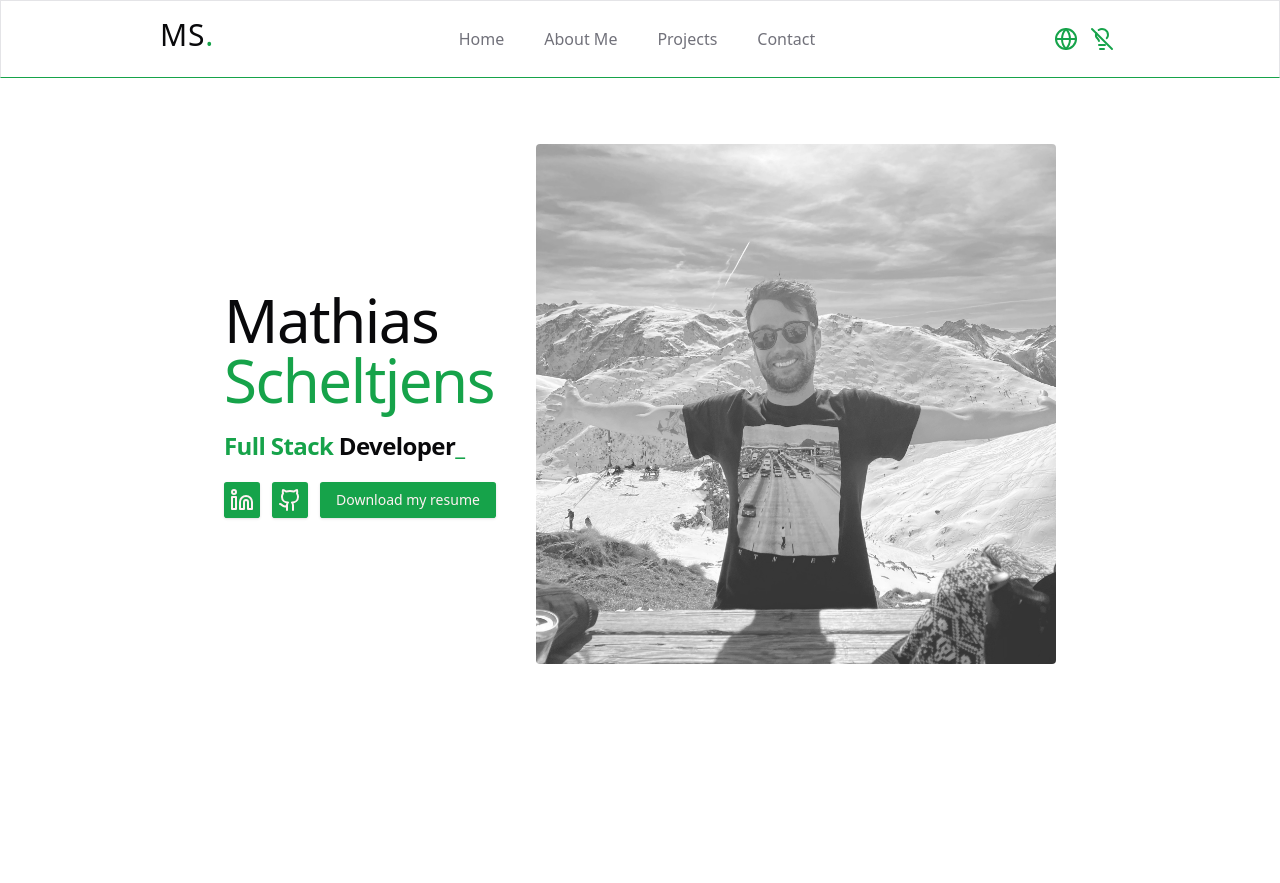
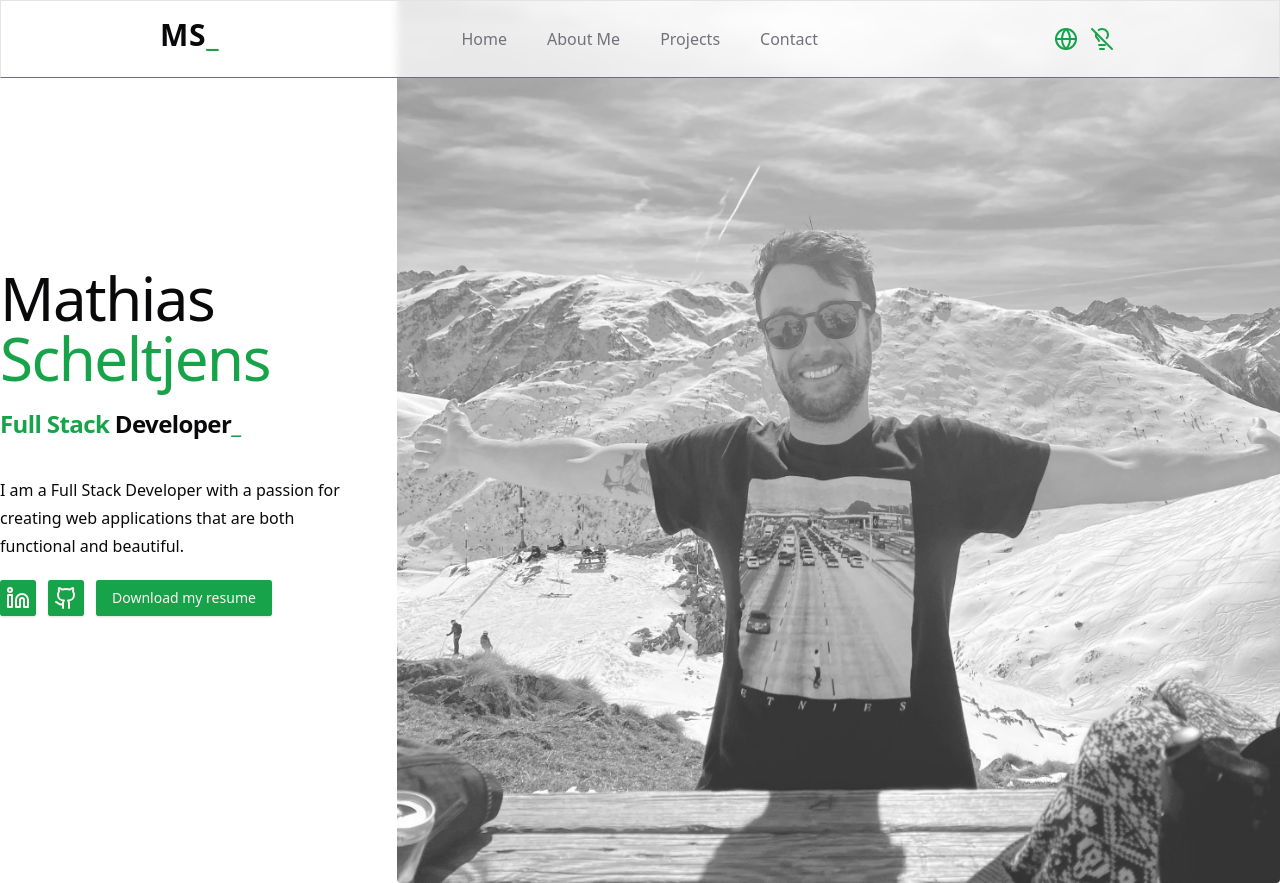
Before and after one commit to MScheltjens/portfolio, a Next.js app: page /en in a window 1280 px wide. Before the commit the page ends 808 px from the top, so only its background shows below. Built offline with nearby package versions, Linux system fonts and the light colour scheme.

Commit message:
intro to hero

```diff
--- a/app/[lang]/page.tsx
+++ b/app/[lang]/page.tsx
@@ -1,4 +1,4 @@
-import { Intro } from '@/components/Intro';
+import { Hero } from '@/components/hero';
 import { Locale } from '@/i18/config';
 import { getDictionary } from '@/i18/get-dictionary';
 
@@ -12,8 +12,8 @@ export default async function Home({ params: { lang } }: Props) {
   const dictionary = await getDictionary(lang);
 
   return (
-    <main className="container max-w-4xl py-24 md:py-36">
-      <Intro {...dictionary['intro']} />
-    </main>
+    // <main className="container max-w-4xl py-24 md:py-36">
+    <Hero {...dictionary['homePage']} />
+    // </main>
   );
 }
--- a/components/header.tsx
+++ b/components/header.tsx
@@ -13,8 +13,8 @@ export type NavProps = {
 export const Header = ({ translations, locale }: NavProps) => (
   <header className="fixed inset-x-0 top-0 z-50 border border-b-primary bg-background/75 py-2 backdrop-blur-sm lg:py-4">
     <div className="container flex max-w-5xl items-center justify-between">
-      <h2 className="hidden scroll-m-20 pb-2 pr-3 text-3xl tracking-wide first:mt-0 md:block">
-        MS<span className="text-primary">.</span>
+      <h2 className="hidden scroll-m-20 pb-2 pr-3 text-3xl font-semibold tracking-wide first:mt-0 md:block">
+        MS<span className="text-primary">_</span>
       </h2>
 
       <HamburgerMenu locale={locale} translations={translations} />
--- a/components/Intro.tsx
+++ b/components/hero.tsx
@@ -5,9 +5,14 @@ import { Github, Linkedin } from 'lucide-react';
 import { Button } from './ui/button';
 import { Dictionary } from '@/i18/get-dictionary';
 
-export const Intro = ({ title1, title2, download }: Dictionary['intro']) => (
+export const Hero = ({
+  title1,
+  title2,
+  download,
+  description
+}: Dictionary['homePage']) => (
   <section className="mx-auto flex flex-col justify-around gap-x-10 gap-y-4 md:flex-row md:items-center">
-    <div className="flex flex-col gap-y-3">
+    <div className="flex flex-col justify-between gap-y-3">
       <h1 className="scroll-m-20 text-4xl tracking-tight lg:text-6xl">
         Mathias <span className="text-primary">Scheltjens</span>
       </h1>
@@ -15,6 +20,7 @@ export const Intro = ({ title1, title2, download }: Dictionary['intro']) => (
         <span className="text-primary">{title1}</span> <span>{title2}</span>
         <span className="text-primary">_</span>
       </h3>
+      <p className="leading-7 [&:not(:first-child)]:mt-6">{description}</p>
       <div className="mt-2 flex gap-3">
         <IconLink href="https://github.com/MScheltjens">
           <Linkedin />
--- /dev/null
+++ b/components/ui/tabs.tsx
@@ -0,0 +1,55 @@
+'use client';
+
+import * as React from 'react';
+import * as TabsPrimitive from '@radix-ui/react-tabs';
+
+import { cn } from '@/lib/utils';
+
+const Tabs = TabsPrimitive.Root;
+
+const TabsList = React.forwardRef<
+  React.ElementRef<typeof TabsPrimitive.List>,
+  React.ComponentPropsWithoutRef<typeof TabsPrimitive.List>
+>(({ className, ...props }, ref) => (
+  <TabsPrimitive.List
+    ref={ref}
+    className={cn(
+      'inline-flex h-9 items-center justify-center rounded-lg bg-muted p-1 text-muted-foreground',
+      className
+    )}
+    {...props}
+  />
+));
+TabsList.displayName = TabsPrimitive.List.displayName;
+
+const TabsTrigger = React.forwardRef<
+  React.ElementRef<typeof TabsPrimitive.Trigger>,
+  React.ComponentPropsWithoutRef<typeof TabsPrimitive.Trigger>
+>(({ className, ...props }, ref) => (
+  <TabsPrimitive.Trigger
+    ref={ref}
+    className={cn(
+      'inline-flex items-center justify-center whitespace-nowrap rounded-md px-3 py-1 text-sm font-medium ring-offset-background transition-all focus-visible:outline-none focus-visible:ring-2 focus-visible:ring-ring focus-visible:ring-offset-2 disabled:pointer-events-none disabled:opacity-50 data-[state=active]:bg-background data-[state=active]:text-foreground data-[state=active]:shadow',
+      className
+    )}
+    {...props}
+  />
+));
+TabsTrigger.displayName = TabsPrimitive.Trigger.displayName;
+
+const TabsContent = React.forwardRef<
+  React.ElementRef<typeof TabsPrimitive.Content>,
+  React.ComponentPropsWithoutRef<typeof TabsPrimitive.Content>
+>(({ className, ...props }, ref) => (
+  <TabsPrimitive.Content
+    ref={ref}
+    className={cn(
+      'mt-2 ring-offset-background focus-visible:outline-none focus-visible:ring-2 focus-visible:ring-ring focus-visible:ring-offset-2',
+      className
+    )}
+    {...props}
+  />
+));
+TabsContent.displayName = TabsPrimitive.Content.displayName;
+
+export { Tabs, TabsList, TabsTrigger, TabsContent };
--- a/i18/dictionaries/de.json
+++ b/i18/dictionaries/de.json
@@ -1,15 +1,11 @@
 {
-  "intro": {
+  "homePage": {
     "title1": "Full Stack",
     "title2": "Entwickler",
+    "description": "Ich bin ein Full Stack Entwickler mit einer Leidenschaft für die Erstellung von Webanwendungen, die funktional und schön sind. Ich habe Erfahrung in der Front-End- und Back-End-Entwicklung und bin immer auf der Suche nach neuen Technologien und der Verbesserung meiner Fähigkeiten.",
     "download": "Lebenslauf herunterladen"
   },
-  "navigation": {
-    "home": "Startseite",
-    "about": "Über mich",
-    "projects": "Projekte",
-    "contact": "Kontakt"
-  },
+
   "aboutPage": {
     "title": "Über mich",
     "description": "Ich bin ein Full Stack Entwickler mit einer Leidenschaft für die Erstellung von Webanwendungen, die funktional und schön sind. Ich habe Erfahrung in der Front-End- und Back-End-Entwicklung und bin immer auf der Suche nach neuen Technologien und der Verbesserung meiner Fähigkeiten."
@@ -21,6 +17,12 @@
   "contactPage": {
     "title": "Kontaktiere mich",
     "description": "Wenn Sie Fragen haben oder zusammenarbeiten möchten, zögern Sie bitte nicht, mich zu kontaktieren."
+  },
+  "navigation": {
+    "home": "Startseite",
+    "about": "Über mich",
+    "projects": "Projekte",
+    "contact": "Kontakt"
   },
   "contactForm": {
     "name": "Name",
--- a/i18/dictionaries/en.json
+++ b/i18/dictionaries/en.json
@@ -1,14 +1,9 @@
 {
-  "intro": {
+  "homePage": {
     "title1": "Full Stack",
     "title2": "Developer",
+    "description": "I am a Full Stack Developer with a passion for creating web applications that are both functional and beautiful.",
     "download": "Download my resume"
-  },
-  "navigation": {
-    "home": "Home",
-    "about": "About Me",
-    "projects": "Projects",
-    "contact": "Contact"
   },
   "aboutPage": {
     "title": "About Me",
@@ -21,6 +16,12 @@
   "projectsPage": {
     "title": "Projects",
     "description": "Here are some of the projects I have worked on as a front-end developer"
+  },
+  "navigation": {
+    "home": "Home",
+    "about": "About Me",
+    "projects": "Projects",
+    "contact": "Contact"
   },
   "contactForm": {
     "name": "Name",
--- a/package.json
+++ b/package.json
@@ -19,6 +19,7 @@
     "@radix-ui/react-icons": "^1.3.0",
     "@radix-ui/react-label": "^2.1.0",
     "@radix-ui/react-slot": "^1.1.0",
+    "@radix-ui/react-tabs": "^1.1.1",
     "class-variance-authority": "^0.7.0",
     "clsx": "^2.1.1",
     "formatjs": "^0.1.1",
```
Also changed, not shown: 1 other file (tests, documents, lock files or other folders).
